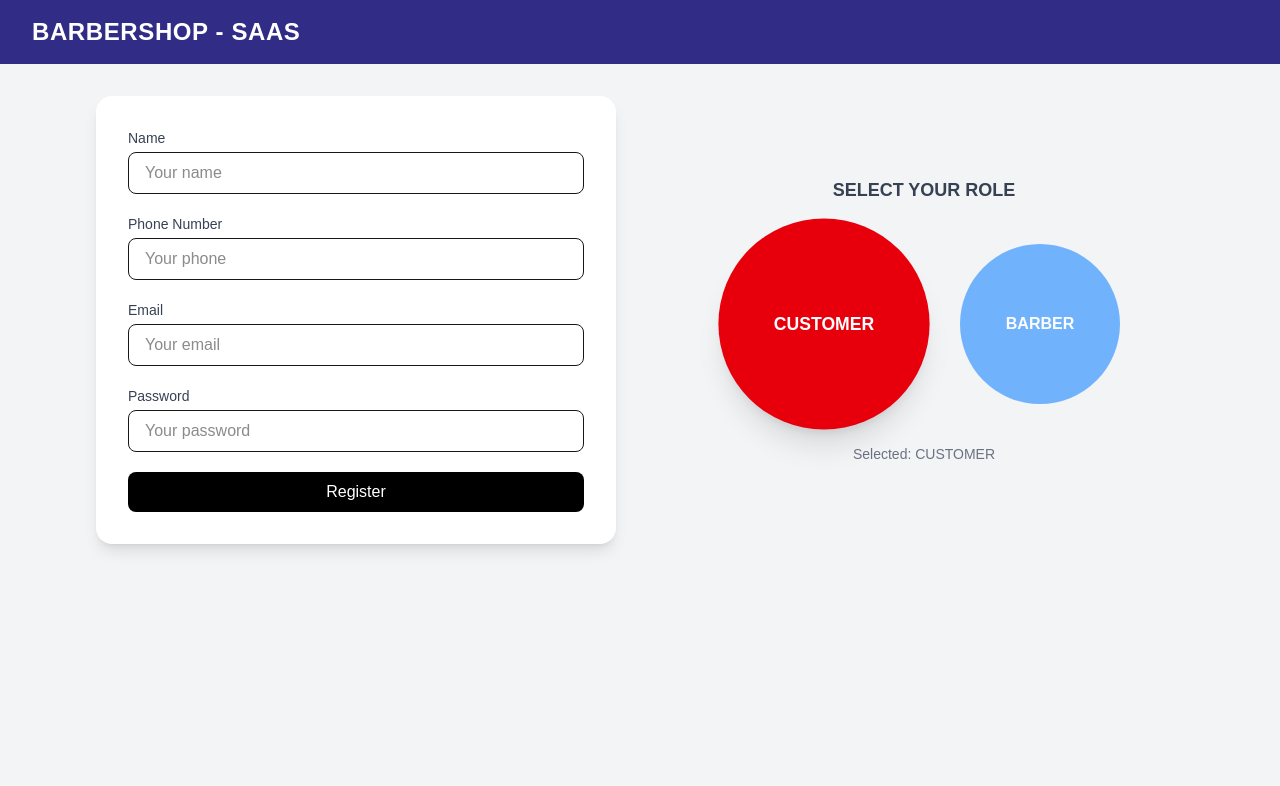
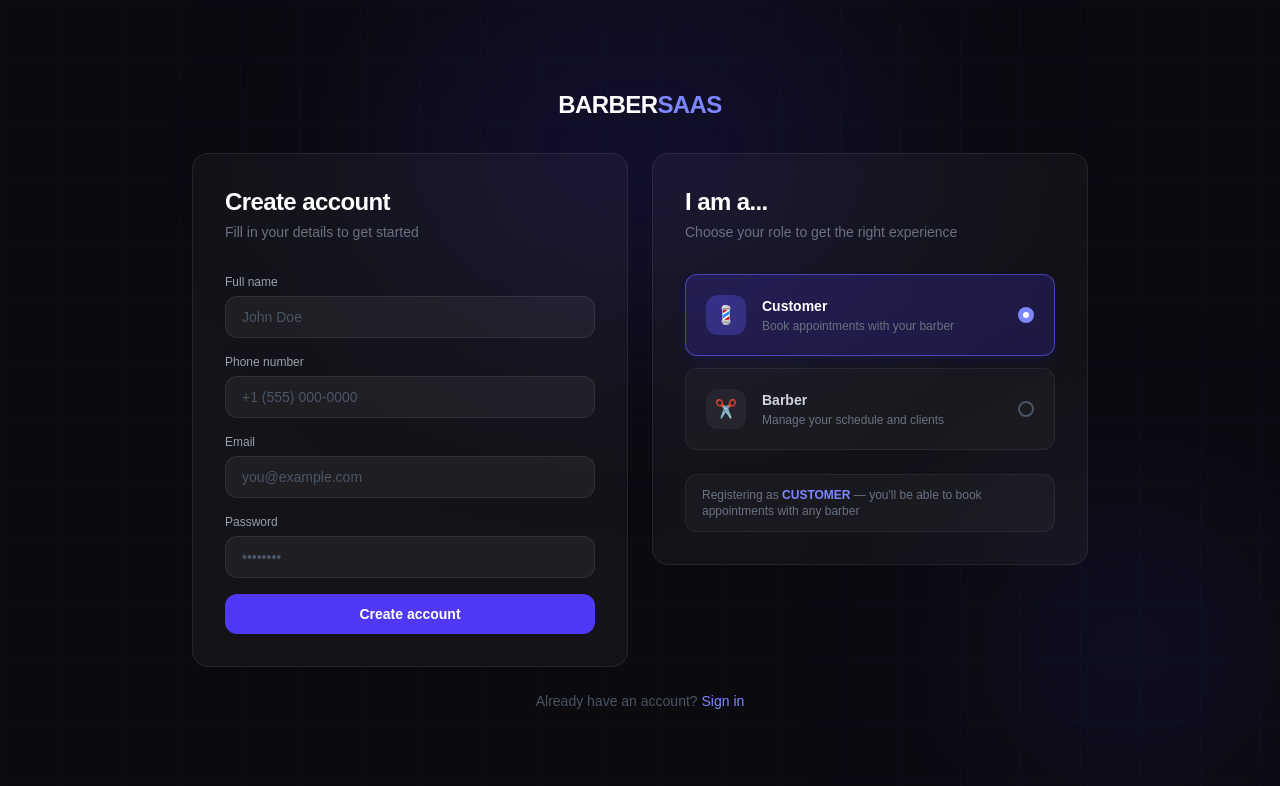
Before and after one commit to xDanyV/barbershop-saas, a Next.js app: page /register in a window 1280 px wide. Shown: the top 786 px of the page. Built offline with nearby package versions, Linux system fonts and the light colour scheme.

Commit message:
better design for login and register pages

```diff
--- a/app/(auth)/login/page.tsx
+++ b/app/(auth)/login/page.tsx
@@ -1,30 +1,23 @@
 "use client";
 
 import { useState } from "react";
+import { motion } from "framer-motion";
+import Link from "next/link";
 
 export default function LoginPage() {
-    const [form, setForm] = useState({
-        email: "",
-        password: "",
-    });
+  const [form, setForm] = useState({ email: "", password: "" });
+  const [error, setError] = useState("");
+  const [loading, setLoading] = useState(false);
 
-    return (
-        <div className="flex items-center justify-center min-h-screen bg-gray-900">
-            <div className="w-full max-w-md bg-white rounded-2xl shadow-xl p-8">
-                <h1 className="text-2xl font-bold text-gray-800 mb-6 text-center">
-                    Login
-                </h1>
-
-                <form className="space-y-4"
-                    onSubmit={async (e) => {
+  const handleSubmit = async (e: React.FormEvent) => {
     e.preventDefault();
+    setError("");
+    setLoading(true);
 
     try {
       const response = await fetch("/api/login", {
         method: "POST",
-                                headers: {
-                                    "Content-Type": "application/json",
-                                },
+        headers: { "Content-Type": "application/json" },
         credentials: "include",
         body: JSON.stringify(form),
       });
@@ -32,7 +25,7 @@ export default function LoginPage() {
       const data = await response.json();
 
       if (!response.ok) {
-                                alert(data.error || "Invalid credentials");
+        setError(data.error || "Invalid credentials");
         return;
       }
 
@@ -42,39 +35,134 @@ export default function LoginPage() {
         window.location.href = "/dashboard/customer/home";
       }
 
-                        } catch (error) {
-                            console.error("Login error:", error);
+    } catch {
+      setError("Something went wrong. Please try again.");
+    } finally {
+      setLoading(false);
     }
+  };
+
+  return (
+    <main className="min-h-screen bg-[#0a0a0f] flex items-center justify-center px-4 relative overflow-hidden">
+
+      {/* Background glow */}
+      <div className="absolute top-0 left-1/2 -translate-x-1/2 w-125 h-75 bg-indigo-600/15 blur-[120px] rounded-full pointer-events-none" />
+      <div className="absolute bottom-0 right-0 w-75 h-75 bg-indigo-900/20 blur-[100px] rounded-full pointer-events-none" />
+
+      {/* Grid background */}
+      <div
+        className="absolute inset-0 opacity-[0.03]"
+        style={{
+          backgroundImage: `linear-gradient(#6366f1 1px, transparent 1px), linear-gradient(90deg, #6366f1 1px, transparent 1px)`,
+          backgroundSize: "60px 60px",
         }}
+      />
+
+      <div className="relative z-10 w-full max-w-sm">
+
+        {/* Logo */}
+        <motion.div
+          initial={{ opacity: 0, y: -20 }}
+          animate={{ opacity: 1, y: 0 }}
+          transition={{ duration: 0.5 }}
+          className="text-center mb-8"
         >
+          <Link href="/" className="inline-block text-white font-black text-2xl tracking-tight">
+            BARBER<span className="text-indigo-400">SAAS</span>
+          </Link>
+        </motion.div>
+
+        {/* Card */}
+        <motion.div
+          initial={{ opacity: 0, y: 30 }}
+          animate={{ opacity: 1, y: 0 }}
+          transition={{ duration: 0.6, delay: 0.1 }}
+          className="bg-white/4 border border-white/8 rounded-2xl p-8 backdrop-blur-sm"
+        >
+          <h1 className="text-2xl font-black text-white mb-1 tracking-tight">
+            Welcome back
+          </h1>
+          <p className="text-gray-500 text-sm mb-8">
+            Sign in to your account to continue
+          </p>
+
+          <form onSubmit={handleSubmit} className="space-y-4">
+
+            <div>
+              <label className="text-xs font-medium text-gray-400 mb-1.5 block">
+                Email
+              </label>
               <input
                 type="email"
-                        placeholder="Email"
-                        className="w-full px-4 py-2 border rounded-lg text-gray-500 placeholder:text-gray-500 focus:outline-none focus:ring-2 focus:ring-black"
+                placeholder="you@example.com"
                 value={form.email}
-                        onChange={(e) =>
-                            setForm({ ...form, email: e.target.value })
-                        }
+                onChange={(e) => setForm({ ...form, email: e.target.value })}
+                required
+                className="w-full bg-white/5 border border-white/8 text-white placeholder:text-gray-600 rounded-xl px-4 py-2.5 text-sm focus:outline-none focus:ring-2 focus:ring-indigo-500/50 focus:border-indigo-500/50 transition"
               />
+            </div>
 
+            <div>
+              <label className="text-xs font-medium text-gray-400 mb-1.5 block">
+                Password
+              </label>
               <input
                 type="password"
-                        placeholder="Password"
-                        className="w-full px-4 py-2 border rounded-lg text-gray-500 placeholder:text-gray-500 focus:outline-none focus:ring-2 focus:ring-black"
+                placeholder="••••••••"
                 value={form.password}
-                        onChange={(e) =>
-                            setForm({ ...form, password: e.target.value })
-                        }
+                onChange={(e) => setForm({ ...form, password: e.target.value })}
+                required
+                className="w-full bg-white/5 border border-white/8 text-white placeholder:text-gray-600 rounded-xl px-4 py-2.5 text-sm focus:outline-none focus:ring-2 focus:ring-indigo-500/50 focus:border-indigo-500/50 transition"
               />
+            </div>
+
+            {/* Error message */}
+            {error && (
+              <motion.p
+                initial={{ opacity: 0, y: -4 }}
+                animate={{ opacity: 1, y: 0 }}
+                className="text-red-400 text-xs bg-red-500/10 border border-red-500/20 rounded-lg px-3 py-2"
+              >
+                {error}
+              </motion.p>
+            )}
 
             <button
               type="submit"
-                        className="w-full bg-black text-white py-2 rounded-lg hover:bg-gray-800 transition"
+              disabled={loading}
+              className="w-full bg-indigo-600 hover:bg-indigo-500 disabled:opacity-60 disabled:cursor-not-allowed text-white font-semibold py-2.5 rounded-xl text-sm transition-colors flex items-center justify-center gap-2"
             >
-                        Login
+              {loading ? (
+                <>
+                  <span className="w-4 h-4 border-2 border-white/30 border-t-white rounded-full animate-spin" />
+                  Signing in...
+                </>
+              ) : (
+                "Sign in"
+              )}
             </button>
+
           </form>
+
+        </motion.div>
+
+        {/* Register redirect */}
+        <motion.p
+          initial={{ opacity: 0 }}
+          animate={{ opacity: 1 }}
+          transition={{ duration: 0.5, delay: 0.3 }}
+          className="text-center text-gray-600 text-sm mt-6"
+        >
+          Don't have an account?{" "}
+          <Link
+            href="/register"
+            className="text-indigo-400 hover:text-indigo-300 font-medium transition-colors"
+          >
+            Create one
+          </Link>
+        </motion.p>
+
       </div>
-        </div>
+    </main>
   );
 }
--- a/app/(auth)/register/page.tsx
+++ b/app/(auth)/register/page.tsx
@@ -2,174 +2,260 @@
 
 import { useState } from "react";
 import { useRouter } from "next/navigation";
+import { motion } from "framer-motion";
+import Link from "next/link";
 
 export default function RegisterPage() {
     const router = useRouter();
-
     const [role, setRole] = useState<"CUSTOMER" | "BARBER">("CUSTOMER");
-
-    const [form, setForm] = useState({
-        name: "",
-        phone: "",
-        email: "",
-        password: "",
-    });
+    const [form, setForm] = useState({ name: "", phone: "", email: "", password: "" });
+    const [error, setError] = useState("");
+    const [loading, setLoading] = useState(false);
 
     const handleChange = (e: React.ChangeEvent<HTMLInputElement>) => {
-        setForm({
-            ...form,
-            [e.target.name]: e.target.value,
-        });
+        setForm({ ...form, [e.target.name]: e.target.value });
     };
 
     const handleSubmit = async (e: React.FormEvent) => {
         e.preventDefault();
+        setError("");
+        setLoading(true);
 
         try {
             const response = await fetch("/api/register", {
                 method: "POST",
-                headers: {
-                    "Content-Type": "application/json",
-                },
-                body: JSON.stringify({
-                    ...form,
-                    role, // ✅ enviamos el rol seleccionado
-                }),
+                headers: { "Content-Type": "application/json" },
+                body: JSON.stringify({ ...form, role }),
             });
 
             const data = await response.json();
 
             if (!response.ok) {
-                alert(data.error || "Something went wrong");
+                setError(data.error || "Something went wrong");
                 return;
             }
 
             router.push("/login");
-        } catch (error) {
-            console.error("Register error:", error);
+
+        } catch {
+            setError("Something went wrong. Please try again.");
+        } finally {
+            setLoading(false);
         }
     };
 
     return (
-        <div className="min-h-screen bg-gray-100">
-            <header className="bg-indigo-900 text-white px-8 py-4">
-                <h1 className="text-2xl font-semibold tracking-wide">
-                    BARBERSHOP - SAAS
+        <main className="min-h-screen bg-[#0a0a0f] flex items-center justify-center px-4 py-16 relative overflow-hidden">
+
+            {/* Background glow */}
+            <div className="absolute top-0 left-1/2 -translate-x-1/2 w-125 h-75 bg-indigo-600/15 blur-[120px] rounded-full pointer-events-none" />
+            <div className="absolute bottom-0 right-0 w-75 h-75 bg-indigo-900/20 blur-[100px] rounded-full pointer-events-none" />
+
+            {/* Grid background */}
+            <div
+                className="absolute inset-0 opacity-[0.03]"
+                style={{
+                    backgroundImage: `linear-gradient(#6366f1 1px, transparent 1px), linear-gradient(90deg, #6366f1 1px, transparent 1px)`,
+                    backgroundSize: "60px 60px",
+                }}
+            />
+
+            <div className="relative z-10 w-full max-w-4xl">
+
+                {/* Logo */}
+                <motion.div
+                    initial={{ opacity: 0, y: -20 }}
+                    animate={{ opacity: 1, y: 0 }}
+                    transition={{ duration: 0.5 }}
+                    className="text-center mb-8"
+                >
+                    <Link href="/" className="inline-block text-white font-black text-2xl tracking-tight">
+                        BARBER<span className="text-indigo-400">SAAS</span>
+                    </Link>
+                </motion.div>
+
+                <div className="grid md:grid-cols-2 gap-6 items-start">
+
+                    {/* Form card */}
+                    <motion.div
+                        initial={{ opacity: 0, y: 30 }}
+                        animate={{ opacity: 1, y: 0 }}
+                        transition={{ duration: 0.6, delay: 0.1 }}
+                        className="bg-white/4 border border-white/8 rounded-2xl p-8 backdrop-blur-sm"
+                    >
+                        <h1 className="text-2xl font-black text-white mb-1 tracking-tight">
+                            Create account
                         </h1>
-            </header>
+                        <p className="text-gray-500 text-sm mb-8">
+                            Fill in your details to get started
+                        </p>
 
-            <div className="max-w-6xl mx-auto p-8 grid md:grid-cols-2 gap-12 items-center">
+                        <form onSubmit={handleSubmit} className="space-y-4">
 
-                {/* FORM */}
-                <form
-                    onSubmit={handleSubmit}
-                    className="bg-white shadow-lg rounded-2xl p-8 space-y-5"
-                >
-                    <div>
-                        <label className="block text-sm font-medium text-gray-700">
-                            Name
+                            {[
+                                { name: "name", label: "Full name", placeholder: "John Doe", type: "text" },
+                                { name: "phone", label: "Phone number", placeholder: "+1 (555) 000-0000", type: "text" },
+                                { name: "email", label: "Email", placeholder: "you@example.com", type: "email" },
+                                { name: "password", label: "Password", placeholder: "••••••••", type: "password" },
+                            ].map((field) => (
+                                <div key={field.name}>
+                                    <label className="text-xs font-medium text-gray-400 mb-1.5 block">
+                                        {field.label}
                                     </label>
                                     <input
-                            name="name"
-                            value={form.name}
+                                        name={field.name}
+                                        type={field.type}
+                                        placeholder={field.placeholder}
+                                        value={form[field.name as keyof typeof form]}
                                         onChange={handleChange}
-                            type="text"
-                            className="w-full mt-1 px-4 py-2 border rounded-lg focus:ring-2 focus:ring-indigo-500 outline-none"
-                            placeholder="Your name"
                                         required
+                                        className="w-full bg-white/5 border border-white/8 text-white placeholder:text-gray-600 rounded-xl px-4 py-2.5 text-sm focus:outline-none focus:ring-2 focus:ring-indigo-500/50 focus:border-indigo-500/50 transition"
                                     />
                                 </div>
+                            ))}
 
-                    <div>
-                        <label className="block text-sm font-medium text-gray-700">
-                            Phone Number
-                        </label>
-                        <input
-                            name="phone"
-                            value={form.phone}
-                            onChange={handleChange}
-                            type="text"
-                            className="w-full mt-1 px-4 py-2 border rounded-lg focus:ring-2 focus:ring-indigo-500 outline-none"
-                            placeholder="Your phone"
-                            required
-                        />
-                    </div>
-
-                    <div>
-                        <label className="block text-sm font-medium text-gray-700">
-                            Email
-                        </label>
-                        <input
-                            name="email"
-                            value={form.email}
-                            onChange={handleChange}
-                            type="email"
-                            className="w-full mt-1 px-4 py-2 border rounded-lg focus:ring-2 focus:ring-indigo-500 outline-none"
-                            placeholder="Your email"
-                            required
-                        />
-                    </div>
-
-                    <div>
-                        <label className="block text-sm font-medium text-gray-700">
-                            Password
-                        </label>
-                        <input
-                            name="password"
-                            value={form.password}
-                            onChange={handleChange}
-                            type="password"
-                            className="w-full mt-1 px-4 py-2 border rounded-lg focus:ring-2 focus:ring-indigo-500 outline-none"
-                            placeholder="Your password"
-                            required
-                        />
-                    </div>
+                            {error && (
+                                <motion.p
+                                    initial={{ opacity: 0, y: -4 }}
+                                    animate={{ opacity: 1, y: 0 }}
+                                    className="text-red-400 text-xs bg-red-500/10 border border-red-500/20 rounded-lg px-3 py-2"
+                                >
+                                    {error}
+                                </motion.p>
+                            )}
 
                             <button
                                 type="submit"
-                        className="w-full bg-black text-white py-2 rounded-lg hover:bg-gray-800 transition"
+                                disabled={loading}
+                                className="w-full bg-indigo-600 hover:bg-indigo-500 disabled:opacity-60 disabled:cursor-not-allowed text-white font-semibold py-2.5 rounded-xl text-sm transition-colors flex items-center justify-center gap-2 mt-2"
                             >
-                        Register
+                                {loading ? (
+                                    <>
+                                        <span className="w-4 h-4 border-2 border-white/30 border-t-white rounded-full animate-spin" />
+                                        Creating account...
+                                    </>
+                                ) : (
+                                    "Create account"
+                                )}
                             </button>
+
                         </form>
+                    </motion.div>
 
-                {/* ROLE SELECTOR */}
-                <div className="flex flex-col items-center">
-                    <h2 className="text-lg font-semibold text-gray-700 mb-6">
-                        SELECT YOUR ROLE
+                    {/* Role selector card */}
+                    <motion.div
+                        initial={{ opacity: 0, y: 30 }}
+                        animate={{ opacity: 1, y: 0 }}
+                        transition={{ duration: 0.6, delay: 0.2 }}
+                        className="bg-white/4 border border-white/8 rounded-2xl p-8 backdrop-blur-sm"
+                    >
+                        <h2 className="text-2xl font-black text-white mb-1 tracking-tight">
+                            I am a...
                         </h2>
+                        <p className="text-gray-500 text-sm mb-8">
+                            Choose your role to get the right experience
+                        </p>
 
-                    <div className="flex gap-10 items-center">
-                        <div
+                        <div className="space-y-3">
+
+                            {/* Customer option */}
+                            <button
+                                type="button"
                                 onClick={() => setRole("CUSTOMER")}
-                            className={`cursor-pointer transition-all duration-300 rounded-full flex items-center justify-center text-white font-semibold
-                ${role === "CUSTOMER"
-                                    ? "w-48 h-48 bg-red-600 scale-110 shadow-xl"
-                                    : "w-40 h-40 bg-red-400 opacity-80"
-                                }
-              `}
+                                className={`w-full p-5 rounded-xl border text-left transition-all duration-200 ${role === "CUSTOMER"
+                                    ? "bg-indigo-600/20 border-indigo-500/60 shadow-lg shadow-indigo-900/20"
+                                    : "bg-white/3 border-white/6 hover:bg-white/6 hover:border-white/12"
+                                    }`}
                             >
-                            CUSTOMER
+                                <div className="flex items-center gap-4">
+                                    <div className={`w-10 h-10 rounded-xl flex items-center justify-center text-lg transition-colors ${role === "CUSTOMER" ? "bg-indigo-500/30" : "bg-white/5"
+                                        }`}>
+                                        💈
+                                    </div>
+                                    <div>
+                                        <p className={`font-semibold text-sm transition-colors ${role === "CUSTOMER" ? "text-white" : "text-gray-300"
+                                            }`}>
+                                            Customer
+                                        </p>
+                                        <p className="text-gray-500 text-xs mt-0.5">
+                                            Book appointments with your barber
+                                        </p>
+                                    </div>
+                                    <div className={`ml-auto w-4 h-4 rounded-full border-2 flex items-center justify-center transition-colors ${role === "CUSTOMER" ? "border-indigo-400 bg-indigo-400" : "border-gray-600"
+                                        }`}>
+                                        {role === "CUSTOMER" && (
+                                            <div className="w-1.5 h-1.5 rounded-full bg-white" />
+                                        )}
+                                    </div>
+                                </div>
+                            </button>
+
+                            {/* Barber option */}
+                            <button
+                                type="button"
+                                onClick={() => setRole("BARBER")}
+                                className={`w-full p-5 rounded-xl border text-left transition-all duration-200 ${role === "BARBER"
+                                    ? "bg-indigo-600/20 border-indigo-500/60 shadow-lg shadow-indigo-900/20"
+                                    : "bg-white/3 border-white/6 hover:bg-white/6 hover:border-white/12"
+                                    }`}
+                            >
+                                <div className="flex items-center gap-4">
+                                    <div className={`w-10 h-10 rounded-xl flex items-center justify-center text-lg transition-colors ${role === "BARBER" ? "bg-indigo-500/30" : "bg-white/5"
+                                        }`}>
+                                        ✂️
+                                    </div>
+                                    <div>
+                                        <p className={`font-semibold text-sm transition-colors ${role === "BARBER" ? "text-white" : "text-gray-300"
+                                            }`}>
+                                            Barber
+                                        </p>
+                                        <p className="text-gray-500 text-xs mt-0.5">
+                                            Manage your schedule and clients
+                                        </p>
+                                    </div>
+                                    <div className={`ml-auto w-4 h-4 rounded-full border-2 flex items-center justify-center transition-colors ${role === "BARBER" ? "border-indigo-400 bg-indigo-400" : "border-gray-600"
+                                        }`}>
+                                        {role === "BARBER" && (
+                                            <div className="w-1.5 h-1.5 rounded-full bg-white" />
+                                        )}
+                                    </div>
+                                </div>
+                            </button>
+
                         </div>
 
-                        <div
-                            onClick={() => setRole("BARBER")}
-                            className={`cursor-pointer transition-all duration-300 rounded-full flex items-center justify-center text-white font-semibold
-                ${role === "BARBER"
-                                    ? "w-48 h-48 bg-blue-600 scale-110 shadow-xl"
-                                    : "w-40 h-40 bg-blue-400 opacity-80"
-                                }
-              `}
-                        >
-                            BARBER
-                        </div>
+                        {/* Selected role indicator */}
+                        <div className="mt-6 px-4 py-3 bg-white/3 border border-white/6 rounded-xl">
+                            <p className="text-xs text-gray-500">
+                                Registering as{" "}
+                                <span className="text-indigo-400 font-semibold">{role}</span>
+                                {role === "BARBER"
+                                    ? " — you'll manage your own availability and services"
+                                    : " — you'll be able to book appointments with any barber"}
+                            </p>
                         </div>
 
-                    <p className="mt-6 text-sm text-gray-500">
-                        Selected: <span className="font-medium">{role}</span>
-                    </p>
+                    </motion.div>
+
                 </div>
+
+                {/* Login redirect */}
+                <motion.p
+                    initial={{ opacity: 0 }}
+                    animate={{ opacity: 1 }}
+                    transition={{ duration: 0.5, delay: 0.4 }}
+                    className="text-center text-gray-600 text-sm mt-6"
+                >
+                    Already have an account?{" "}
+                    <Link
+                        href="/login"
+                        className="text-indigo-400 hover:text-indigo-300 font-medium transition-colors"
+                    >
+                        Sign in
+                    </Link>
+                </motion.p>
+
             </div>
-        </div>
+        </main>
     );
 }
```
Lines whose indentation alone changed are shown as unchanged.
